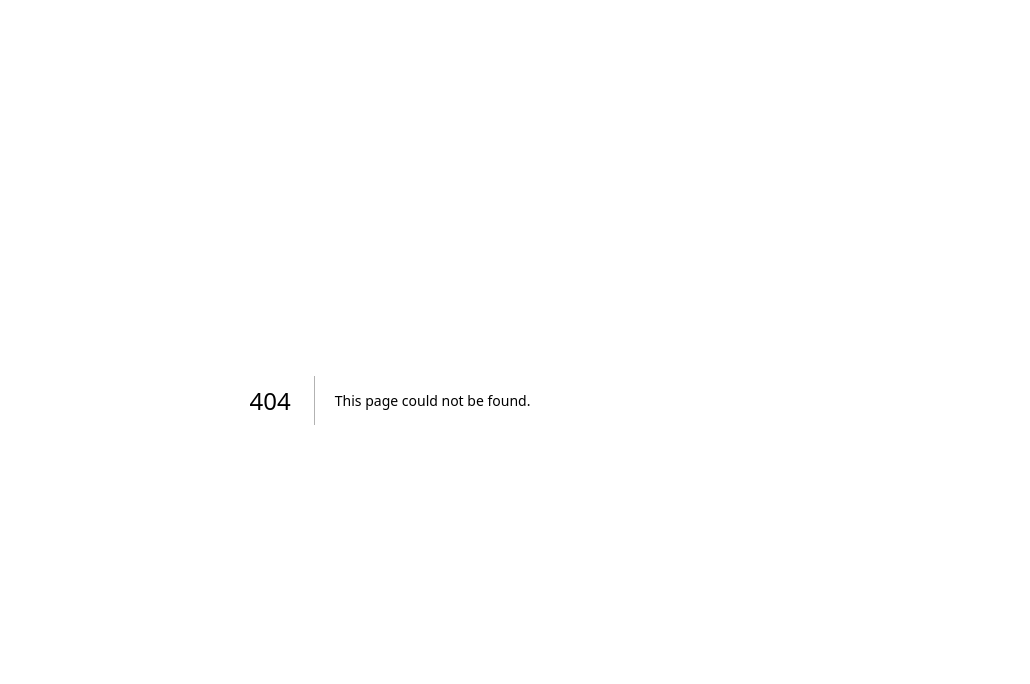
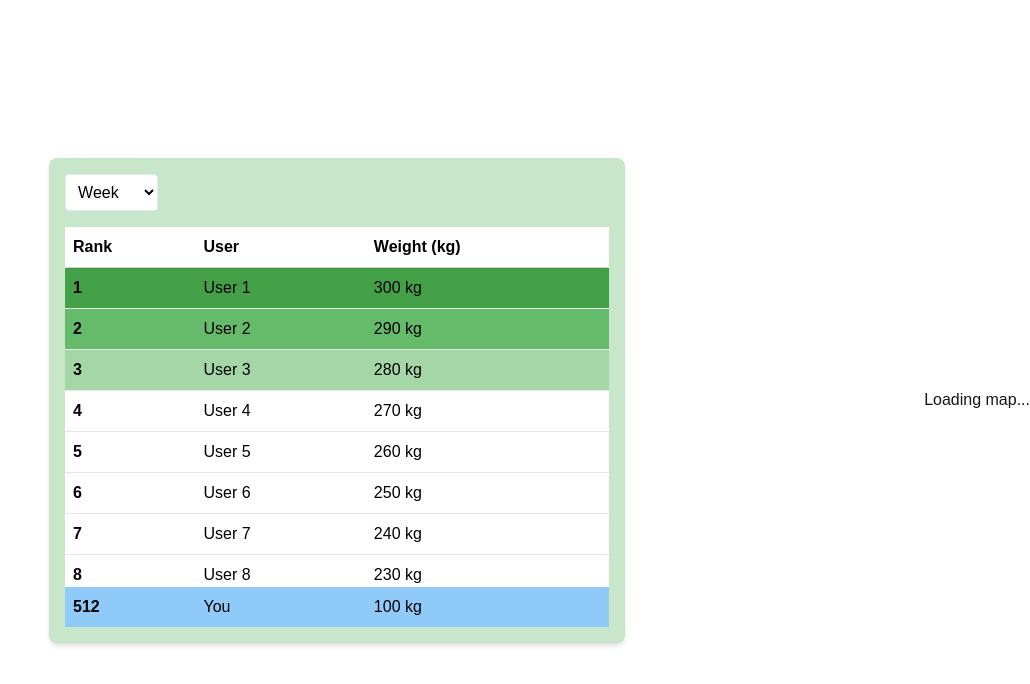
Before and after one commit to joelb429078/WasteWise, a Next.js app in the folder wastewise/: page /leaderboard in a window 1280 px wide. Before the commit this address had no page. Shown: the top 684 px of the page, without its empty margins (250-1280 px from the left). Built offline with nearby package versions, Linux system fonts and the light colour scheme; no server answers.

Commit message:
init leaderboard

```diff
--- a/wastewise/jsconfig.json
+++ b/wastewise/jsconfig.json
@@ -1,7 +1,8 @@
 {
   "compilerOptions": {
     "paths": {
-      "@/*": ["./src/*"]
+      "@/*": ["./src/*"],
+      "@components/*": ["./src/components/*"],
     }
   }
 }
--- a/wastewise/package.json
+++ b/wastewise/package.json
@@ -13,6 +13,7 @@
     "next": "15.1.7",
     "react": "^19.0.0",
     "react-dom": "^19.0.0",
+    "react-leaflet": "^5.0.0",
     "supabase": "^2.12.1"
   },
   "devDependencies": {
--- /dev/null
+++ b/wastewise/src/app/leaderboard/page.js
@@ -0,0 +1,40 @@
+"use client";
+
+import Leaderboard from "@components/leaderboard/Leaderboard.js";
+import Map from "@components/leaderboard/Map";
+
+
+/*
+const sampleData = [
+  { rank: 1, name: "Alice", weight: 120 },
+  { rank: 2, name: "Bob", weight: 100 },
+  { rank: 3, name: "Charlie", weight: 80 },
+  { rank: 4, name: "Dave", weight: 60 },
+];
+*/
+
+const testNum = 30;
+
+const sampleData = {
+  week: Array.from({ length: testNum }, (_, i) => ({
+    rank: i + 1,
+    name: `User ${i + 1}`,
+    weight: (testNum - i ) * 10,
+  })),
+  season: Array.from({ length: testNum }, (_, i) => ({
+    rank: i + 1,
+    name: `User ${i + 1}`,
+    weight: (testNum - i ) * 40,
+  })),
+  userWeek: { rank: 512, name: "You", weight: 100 },
+  userSeason: { rank: 342, name: "You", weight: 1200 },
+};
+
+export default function LeaderboardPagex() {
+  return (
+    <div className="flex justify-center items-center min-h-screen bg-white">
+      <Leaderboard data={sampleData} maxHeight="max-h-[400px]" width="max-w-xl" />
+        <Map postcode="BA2 7AY"/>
+    </div>
+  );
+}
--- a/wastewise/src/components/landing/LeaderboardPreview.js
+++ b/wastewise/src/components/landing/LeaderboardPreview.js
@@ -16,7 +16,7 @@ export const LeaderboardPreview = () => {
               </p>
               <div className="mt-8 sm:flex">
                 <div className="rounded-md shadow">
-                  <Link href="/public-info" className="flex items-center justify-center px-5 py-3 border border-transparent text-base font-medium rounded-md text-white bg-green-600 hover:bg-green-700">
+                  <Link href="/leaderboard" className="flex items-center justify-center px-5 py-3 border border-transparent text-base font-medium rounded-md text-white bg-green-600 hover:bg-green-700">
                     View Leaderboard
                   </Link>
                 </div>
--- /dev/null
+++ b/wastewise/src/components/leaderboard/Leaderboard.js
@@ -0,0 +1,74 @@
+import React, { useState } from "react";
+
+const Leaderboard = ({ data, maxHeight = "max-h-80", width = "max-w-2xl" }) => {
+  const [timeframe, setTimeframe] = useState("week"); // Default to weekly leaderboard
+
+  // Sample data for different timeframes (replace with actual data fetching later)
+  const filteredData = {
+    week: data.week,
+    userSeason: data.userSeason,
+    userWeek: data.userWeek,
+    season: data.season,
+  };
+
+  // Determine the specific user data based on the selected timeframe
+  const specificUserData = timeframe === "week" ? data.userWeek : data.userSeason;
+
+  return (
+    <div className={`w-full ${width} mx-auto p-4 bg-brand-100 rounded-lg shadow-md text-black`}>
+      {/* Dropdown to select time frame */}
+      <div className="mb-4 flex justify-left">
+        <select
+          className="p-2 border rounded bg-white cursor-pointer"
+          value={timeframe}
+          onChange={(e) => setTimeframe(e.target.value)}
+        >
+          <option value="week">Week</option>
+          <option value="season">Season</option>
+        </select>
+      </div>
+
+      {/* Scrollable table wrapper */}
+      <div className={`${maxHeight} overflow-y-auto`}>
+        <table className="w-full border-collapse">
+          <thead className="sticky top-0 bg-white shadow">
+            <tr className="border-b text-left">
+              <th className="p-2">Rank</th>
+              <th className="p-2">User</th>
+              <th className="p-2">Weight (kg)</th>
+            </tr>
+          </thead>
+          <tbody>
+            {filteredData[timeframe].map(({ rank, name, weight }) => (
+              <tr
+                key={rank}
+                className={`border-b ${
+                  rank === 1
+                    ? "bg-brand-600"
+                    : rank === 2
+                    ? "bg-brand-400"
+                    : rank === 3
+                    ? "bg-brand-200"
+                    : "bg-white"
+                }`}
+              >
+                <td className="p-2 font-semibold">{rank}</td>
+                <td className="p-2">{name}</td>
+                <td className="p-2">{weight} kg</td>
+              </tr>
+            ))}
+          </tbody>
+          <tfoot className="sticky bottom-0 bg-accent-200">
+            <tr className="border-t">
+              <td className="p-2 font-semibold">{specificUserData.rank}</td>
+              <td className="p-2">{specificUserData.name}</td>
+              <td className="p-2">{specificUserData.weight} kg</td>
+            </tr>
+          </tfoot>
+        </table>
+      </div>
+    </div>
+  );
+};
+
+export default Leaderboard;
--- /dev/null
+++ b/wastewise/src/components/leaderboard/Map.js
@@ -0,0 +1,44 @@
+import React, { useState, useEffect } from "react";
+import { MapContainer, TileLayer, Marker, Popup } from "react-leaflet";
+import "leaflet/dist/leaflet.css";
+
+const MapComponent = ({ postcode, maxHeight = "max-h-80", width = "max-w-xl" }) => {
+  const [location, setLocation] = useState(null);
+
+  useEffect(() => {
+    const fetchCoordinates = async () => {
+      try {
+        const response = await fetch(
+          `https://nominatim.openstreetmap.org/search?format=json&q=${postcode}`
+        );
+        const data = await response.json();
+        if (data.length > 0) {
+          setLocation({ lat: data[0].lat, lon: data[0].lon });
+        }
+      } catch (error) {
+        console.error("Error fetching location:", error);
+      }
+    };
+    fetchCoordinates();
+  }, [postcode]);
+
+  if (!location) return <p>Loading map...</p>;
+
+  return (
+    <MapContainer
+      center={[location.lat, location.lon]}
+      zoom={14}
+      className="${width} ${maxHeight} rounded-lg shadow-md"
+    >
+      <TileLayer
+        url="https://{s}.tile.openstreetmap.org/{z}/{x}/{y}.png"
+        attribution='&copy; <a href="https://www.openstreetmap.org/copyright">OpenStreetMap</a>'
+      />
+      <Marker position={[location.lat, location.lon]}>
+        <Popup>Location: {postcode}</Popup>
+      </Marker>
+    </MapContainer>
+  );
+};
+
+export default MapComponent;
--- /dev/null
+++ b/wastewise/src/components/leaderboard/Overview.js
@@ -0,0 +1 @@
+// Last season rank, Change in rank from last season Total waste recycled,
```
Also changed, not shown: 1 other file (tests, documents, lock files or other folders).
